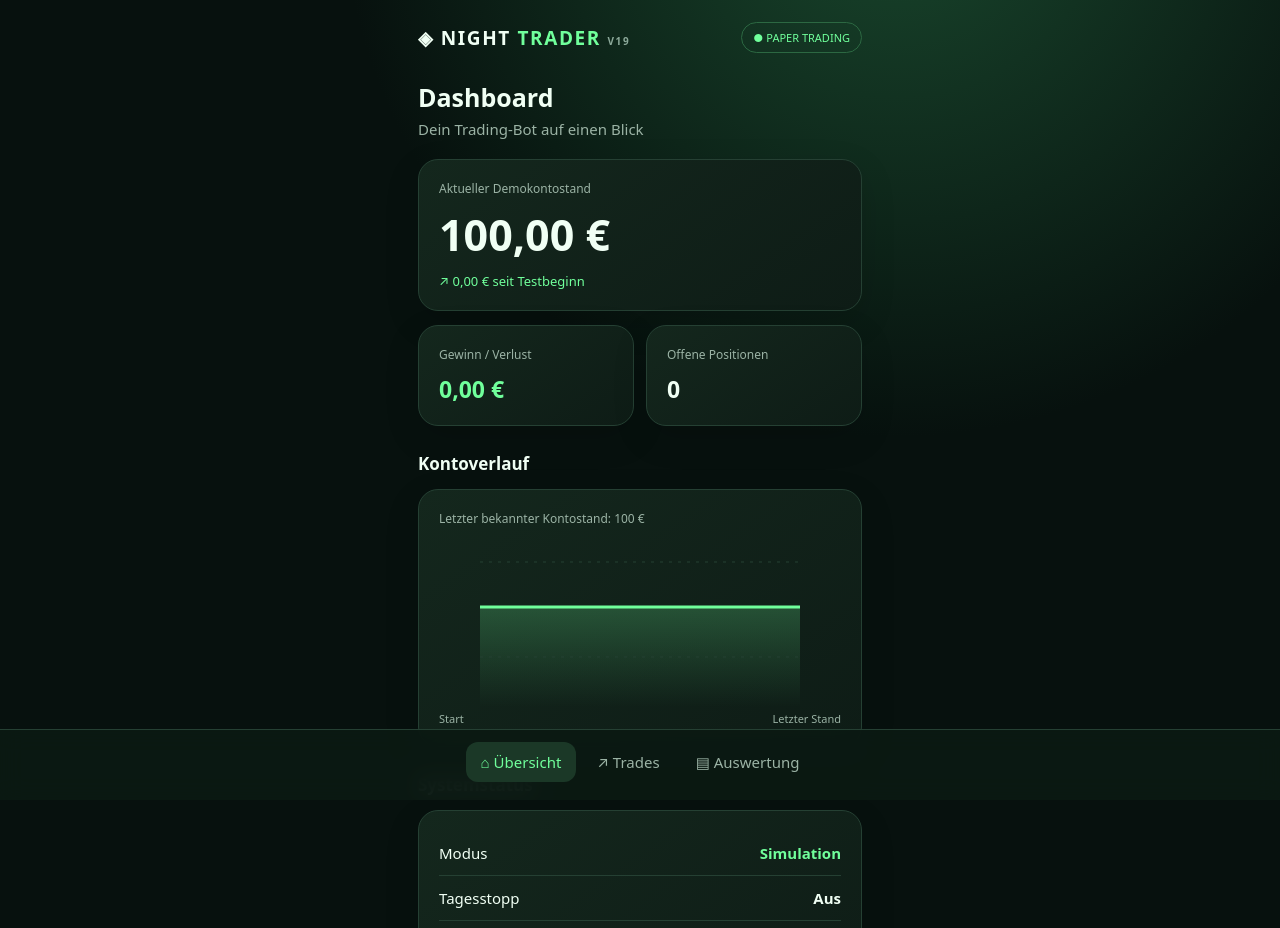
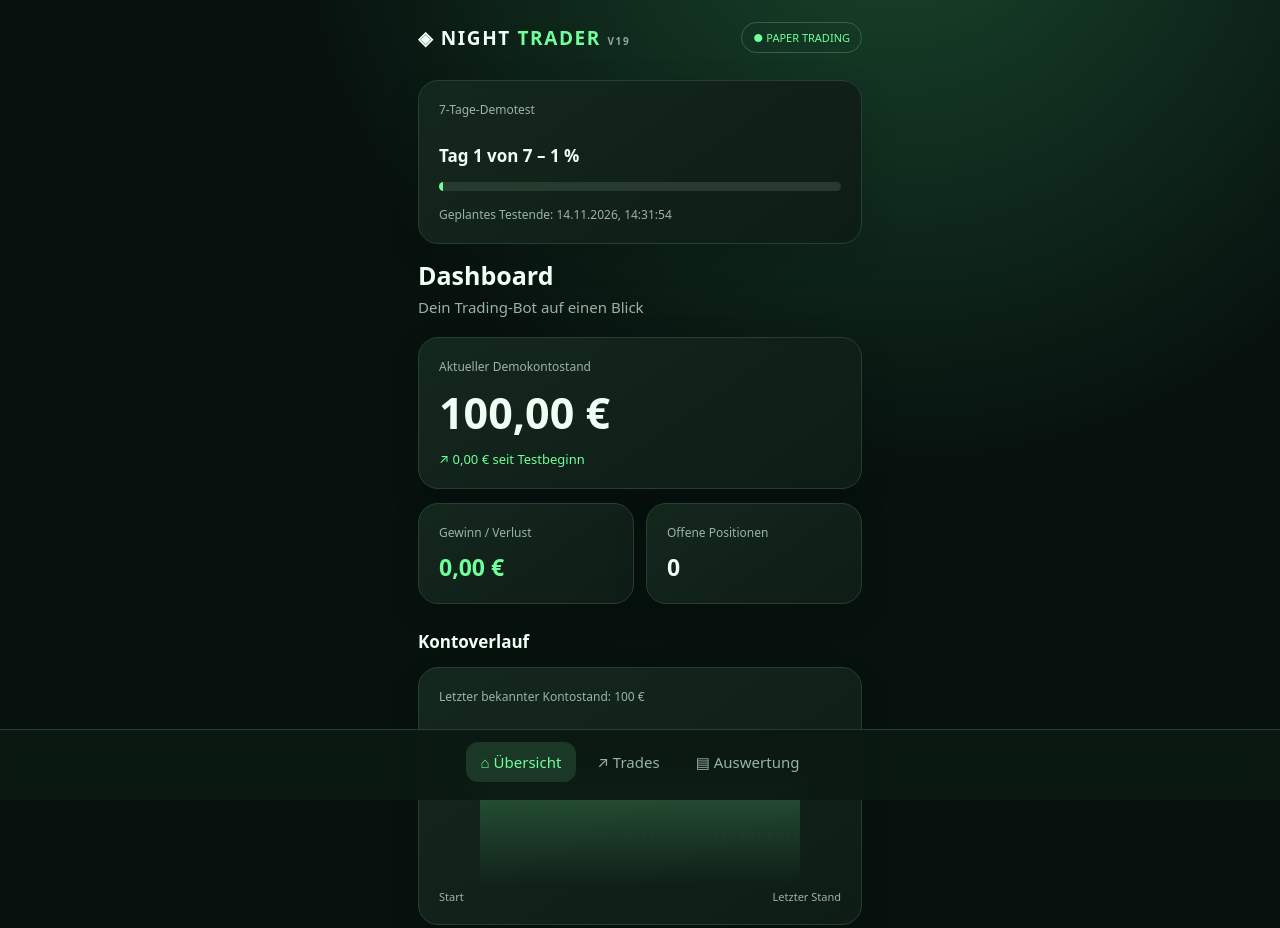
Before and after one commit to Melo099/night-trader-dashboard, a plain HTML site: page index.html in a window 1280 px wide. Shown: the top 928 px of the page. Drawn offline with Linux system fonts and the light colour scheme.

Commit message:
Update index.html
7-Tage-Testfortschritt hinzugefügt

```diff
--- a/index.html
+++ b/index.html
@@ -13,6 +13,17 @@
 <div class="wrap">
 <header><div class="logo">◈ NIGHT <span>TRADER</span> <small style="font-size:10px;color:#8ca99a">V19</small></div><div class="pill">● PAPER TRADING</div></header>
 <section id="overview">
+<div class="card" id="test-progress">
+  <div class="eyebrow">7-Tage-Demotest</div>
+  <h2 id="test-day">Testfortschritt wird geladen ...</h2>
+  <div class="progress">
+    <i id="test-progress-bar"></i>
+  </div>
+  <div class="eyebrow" id="test-end">
+    Testende wird geladen ...
+  </div>
+</div>
+
 <h1>Dashboard</h1><p>Dein Trading-Bot auf einen Blick</p>
 <div class="card"><div class="eyebrow">Aktueller Demokontostand</div><div class="amount">100,00 €</div><div class="sub">↗ 0,00 € (0,00 %) seit Testbeginn</div></div>
 <div class="two"><div class="card"><div class="eyebrow">Gewinn / Verlust</div><div class="value green">0,00 €</div></div><div class="card"><div class="eyebrow">Offene Positionen</div><div class="value">0</div></div></div>
@@ -70,6 +81,25 @@ async function updateDashboard() {
     }
 
     const data = await response.json();
+    const testStart = new Date("2026-11-07T14:31:54.875503Z");
+    const testEnd = new Date(testStart.getTime() + 7 * 24 * 60 * 60 * 1000);
+    const now = new Date();
+
+    const elapsed = Math.max(0, now - testStart);
+    const total = testEnd - testStart;
+    const percent = Math.min(100, Math.round(elapsed / total * 100));
+    const day = Math.min(7, Math.floor(elapsed / (24 * 60 * 60 * 1000)) + 1);
+
+    document.querySelector("#test-day").textContent =
+      now >= testEnd ? "Testzeit abgelaufen – 100 %" :
+      "Tag " + day + " von 7 – " + percent + " %";
+
+    document.querySelector("#test-progress-bar").style.width =
+      percent + "%";
+
+    document.querySelector("#test-end").textContent =
+      "Geplantes Testende: " + testEnd.toLocaleString("de-DE");
+
 
     const euro = value =>
       Number(value).toLocaleString("de-DE", {
```
